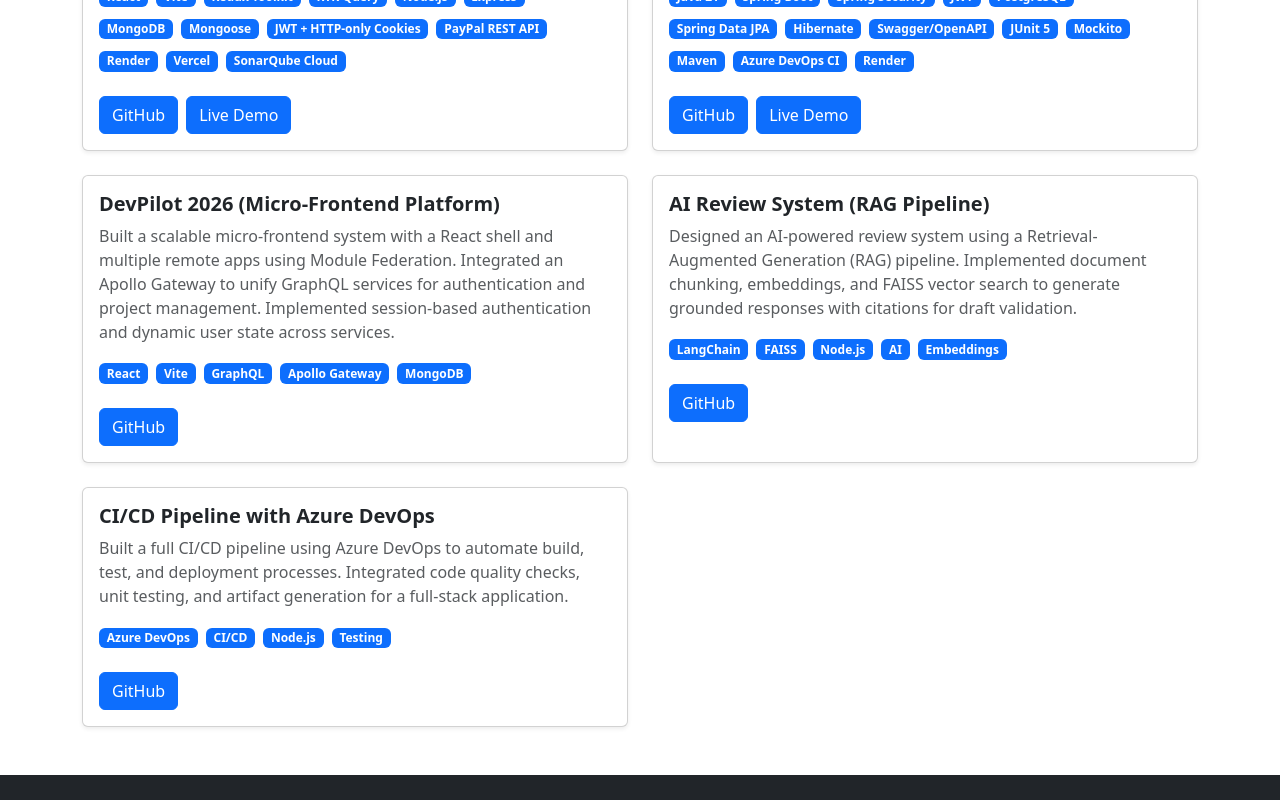
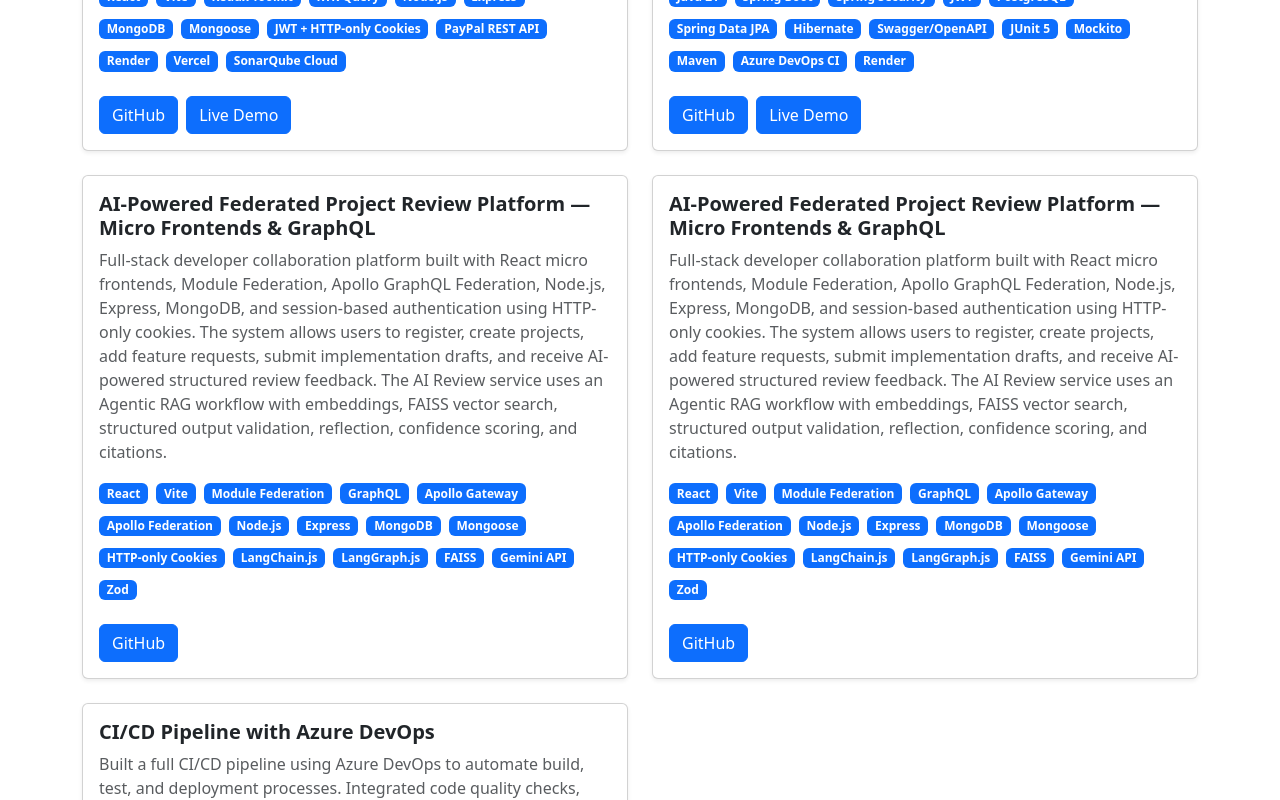
Before and after one commit to percyosag/portfolio, a React app: page /projects in a window 1280 px wide. Shown: the part 538-1338 px from the top of the page. Built offline with nearby package versions, Linux system fonts and the light colour scheme; the HTML template or start-up script is replaced by a standard one.

Commit message:
updated the AI-project

```diff
--- a/src/pages/Projects.jsx
+++ b/src/pages/Projects.jsx
@@ -45,19 +45,57 @@
     demo: "https://springboot-ecommerce-api.onrender.com/swagger-ui/index.html",
   },
   {
-    title: "DevPilot 2026 (Micro-Frontend Platform)",
+    title:
+      "AI-Powered Federated Project Review Platform — Micro Frontends & GraphQL",
     description:
-      "Built a scalable micro-frontend system with a React shell and multiple remote apps using Module Federation. Integrated an Apollo Gateway to unify GraphQL services for authentication and project management. Implemented session-based authentication and dynamic user state across services.",
-    tech: ["React", "Vite", "GraphQL", "Apollo Gateway", "MongoDB"],
-    github: "https://github.com/percyosag/Group-4_COMP308Lab3",
-    demo: "#",
+      "Full-stack developer collaboration platform built with React micro frontends, Module Federation, Apollo GraphQL Federation, Node.js, Express, MongoDB, and session-based authentication using HTTP-only cookies. The system allows users to register, create projects, add feature requests, submit implementation drafts, and receive AI-powered structured review feedback. The AI Review service uses an Agentic RAG workflow with embeddings, FAISS vector search, structured output validation, reflection, confidence scoring, and citations.",
+    tech: [
+      "React",
+      "Vite",
+      "Module Federation",
+      "GraphQL",
+      "Apollo Gateway",
+      "Apollo Federation",
+      "Node.js",
+      "Express",
+      "MongoDB",
+      "Mongoose",
+      "HTTP-only Cookies",
+      "LangChain.js",
+      "LangGraph.js",
+      "FAISS",
+      "Gemini API",
+      "Zod",
+    ],
+    github:
+      "https://github.com/percyosag/AI-Powered-Federated-Project-Review-Platform",
+    demo: "",
   },
   {
-    title: "AI Review System (RAG Pipeline)",
+    title:
+      "AI-Powered Federated Project Review Platform — Micro Frontends & GraphQL",
     description:
-      "Designed an AI-powered review system using a Retrieval-Augmented Generation (RAG) pipeline. Implemented document chunking, embeddings, and FAISS vector search to generate grounded responses with citations for draft validation.",
-    tech: ["LangChain", "FAISS", "Node.js", "AI", "Embeddings"],
-    github: "https://github.com/percyosag/Group-4_COMP308Lab3",
+      "Full-stack developer collaboration platform built with React micro frontends, Module Federation, Apollo GraphQL Federation, Node.js, Express, MongoDB, and session-based authentication using HTTP-only cookies. The system allows users to register, create projects, add feature requests, submit implementation drafts, and receive AI-powered structured review feedback. The AI Review service uses an Agentic RAG workflow with embeddings, FAISS vector search, structured output validation, reflection, confidence scoring, and citations.",
+    tech: [
+      "React",
+      "Vite",
+      "Module Federation",
+      "GraphQL",
+      "Apollo Gateway",
+      "Apollo Federation",
+      "Node.js",
+      "Express",
+      "MongoDB",
+      "Mongoose",
+      "HTTP-only Cookies",
+      "LangChain.js",
+      "LangGraph.js",
+      "FAISS",
+      "Gemini API",
+      "Zod",
+    ],
+    github:
+      "https://github.com/percyosag/AI-Powered-Federated-Project-Review-Platform",
     demo: "",
   },
   {
```
